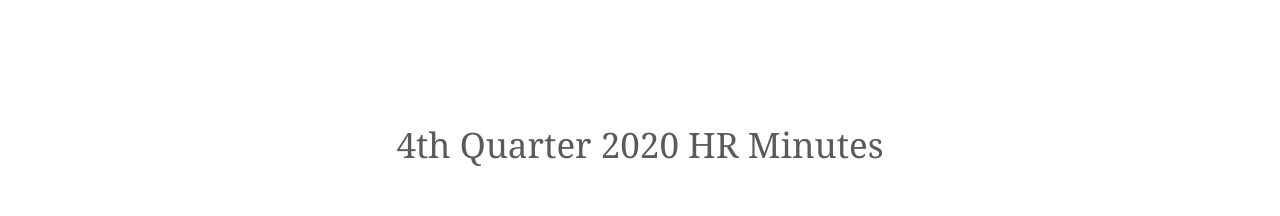
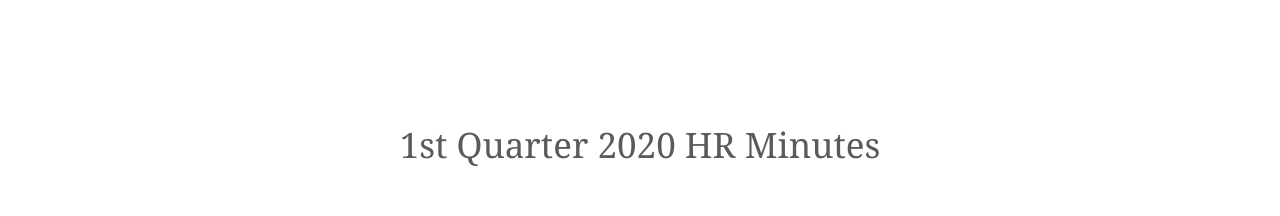
Before and after one commit to 4mber/PrimaryHealth, a plain HTML site: page newsletter.html in a window 1280 px wide. Shown: the part 3796-4012 px from the top of the page. Drawn offline with nearby package versions, Linux system fonts and the light colour scheme.

Commit message:
Update newsletter.html

```diff
--- a/newsletter.html
+++ b/newsletter.html
@@ -168,7 +168,7 @@
                 <hr class="featurette-divider">
                   <div class="row featurette">
                     <div class="col-md-12 full-center">
-                        <h2 class="featurette-heading">4th Quarter 2020 HR Minutes</h2>
+                        <h2 class="featurette-heading">1st Quarter 2020 HR Minutes</h2>
                         <a href="resources/1ST QTR 2021 HRC.pdf" target="_blank">
                         <img src="resources/1ST QTR 2021 HRC.PNG" class="newsletter-img"></img>
                        </a>
```
